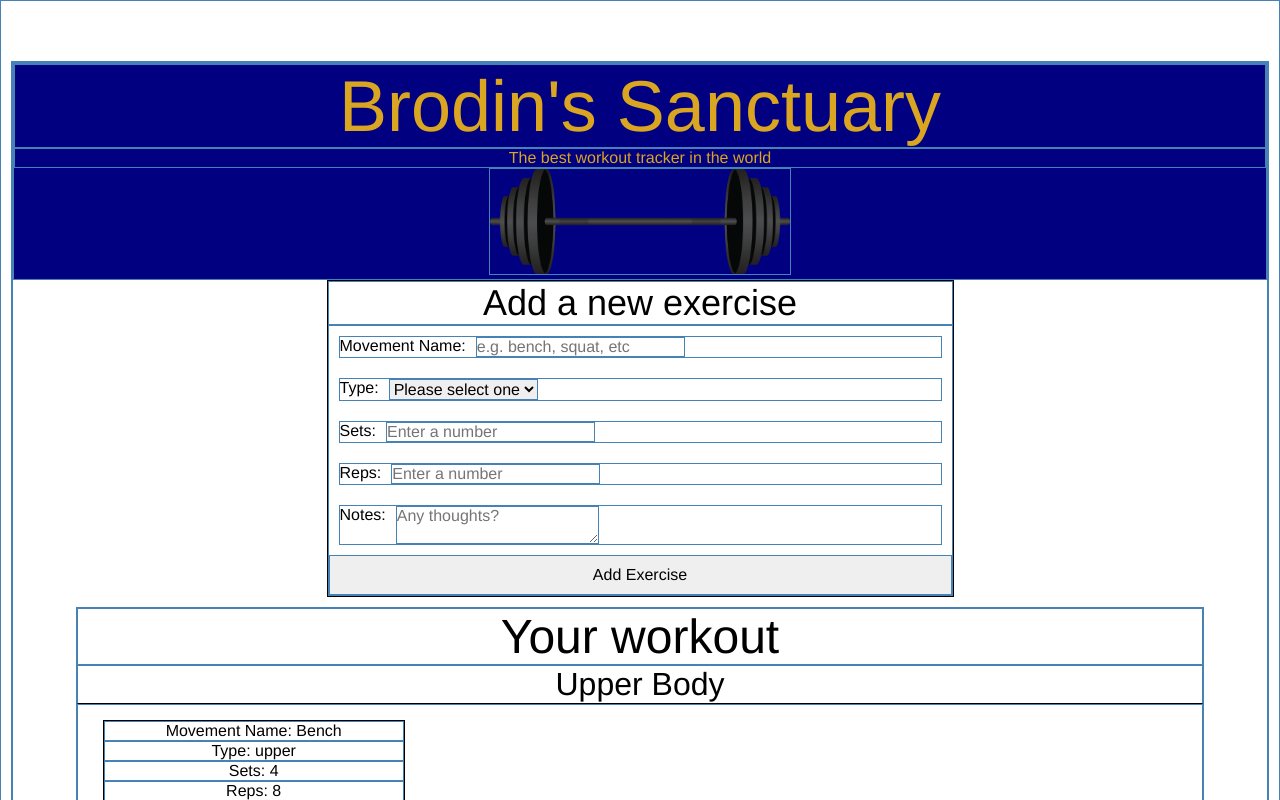
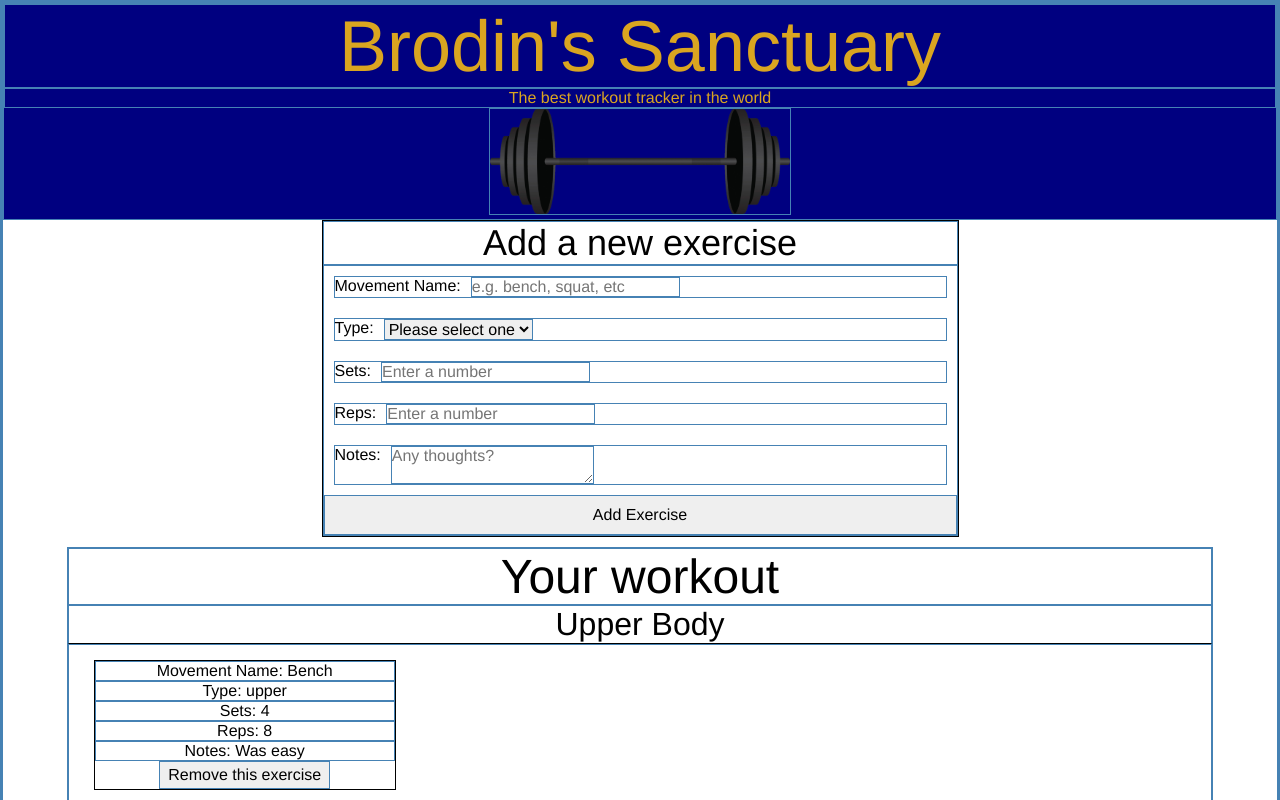
Before and after one commit to alchemy-bootcamp-two-summer-2018/list-of-vue, a Vue app: page / in a window 1280 px wide. Shown: the top 800 px of the page. Built offline with nearby package versions, Linux system fonts and the light colour scheme.

Commit message:
filling the page

```diff
--- a/src/main.css
+++ b/src/main.css
@@ -10,11 +10,14 @@
   border: 1px solid steelblue;
 }
 
+html {
+  min-height: 100%;
+}
+
 body {
-  margin: 10px;
+  margin: 0px;
   font-family: 'Avenir', Helvetica, Arial, sans-serif;
   -webkit-font-smoothing: antialiased;
   -moz-osx-font-smoothing: grayscale;
   text-align: center;
-  margin-top: 60px;
 }
```
